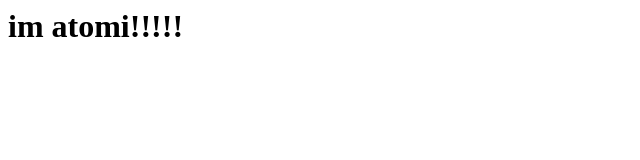
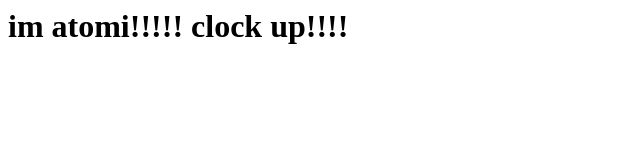
Before and after one commit to Punnawit108/testSorceTree02, a plain HTML site: page index.html in a window 1280 px wide. Shown: the whole page, without its empty margins (0-640 px from the left). Drawn offline with Linux system fonts and the light colour scheme.

Commit message:
testDiscard

```diff
--- a/index.html
+++ b/index.html
@@ -6,7 +6,7 @@
     <div class="gogo">
         <h1>
             im atomi!!!!!
-
+            clock up!!!!
         </h1>
         <h2>
         </h2>
```
